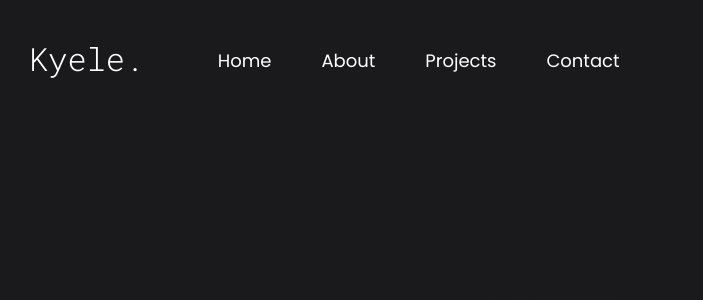
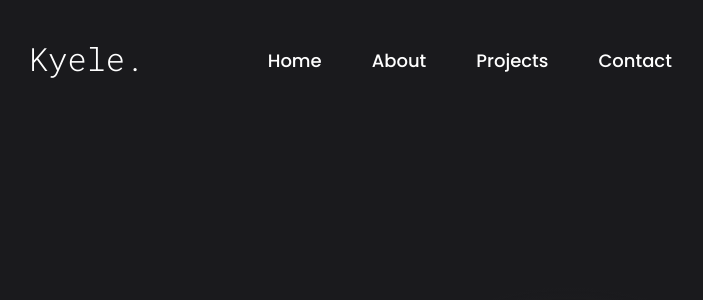
Before and after one commit to kyelebeniga/kyelebeniga.github.io, a React (Create React App) app: page / in a window 1280 px wide. Shown: the top 300 px of the page, without its empty margins (71-774 px from the left). Built offline with nearby package versions, Linux system fonts and the light colour scheme.

Commit message:
Added hover effects to navbar links

```diff
--- a/public/index.html
+++ b/public/index.html
@@ -24,7 +24,7 @@
       work correctly both with client-side routing and a non-root public URL.
       Learn how to configure a non-root public URL by running `npm run build`.
     -->
-    <title>React App</title>
+    <title>Portfolio</title>
   </head>
   <body>
     <noscript>You need to enable JavaScript to run this app.</noscript>
--- a/src/styles/Navbar.css
+++ b/src/styles/Navbar.css
@@ -43,6 +43,27 @@ nav.sticky{
 ul{
     gap: 50px;
     font-size: 18px;
+    padding-left: 100px;
+}
+ul li a{
+    font-weight: 500;
+    position: relative;
+}
+ul li a:after{
+    position: absolute;
+    left: 0;
+    bottom: -1px;
+    width: 100%;
+    height: 2px;
+    content: "";
+    background-color: white;
+    transform: scaleX(0);
+    transform-origin: right;
+    transition: transform 0.3s;
+}
+ul li a:hover:after{
+    transform: scaleX(1);
+    transform-origin: left;
 }
 .toggleButton{
     display: none;
```
